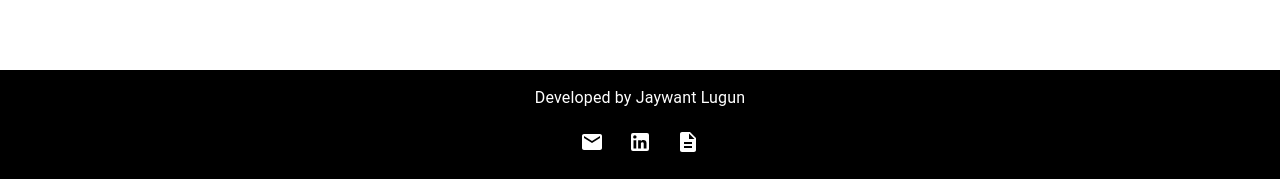
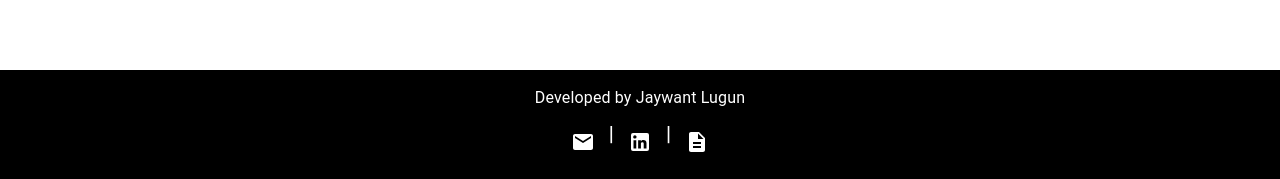
Before and after one commit to jaywantlugun/Rentify-frontend, a React (Create React App) app: page / in a window 1280 px wide. Shown: the part 618-797 px from the top of the page. Built offline with nearby package versions, Linux system fonts and the light colour scheme; no server answers.

Commit message:
added footer and style

```diff
--- a/src/App.js
+++ b/src/App.js
@@ -1,7 +1,8 @@
+import React from 'react';
+import { BrowserRouter as Router, Route, Routes, Navigate } from 'react-router-dom';
 import Home from "./components/Home";
 import Login from "./components/Login";
 import Signup from "./components/Signup";
-import { BrowserRouter as Router, Route, Routes, Navigate } from 'react-router-dom';
 import AuthProvider, { useAuth } from "./security/AuthContext";
 import Logout from "./components/Logout";
 import PropertyForm from "./components/PropertyForm";
@@ -13,19 +14,18 @@ import FooterComponent from "./components/FooterComponent";
 
 function AuthenticatedRoute({ children }) {
   const authContext = useAuth();
-  return authContext.isAuthenticated ? children:<Navigate to="/login" />;
+  return authContext.isAuthenticated ? children : <Navigate to="/login" />;
 }
 
-
 function App() {
-
   return (
-    <div>
     <AuthProvider>
       <Router>
+        <div style={{ display: 'flex', flexDirection: 'column', minHeight: '100vh' }}>
           <Navbar />
+          <div style={{ flex: 1 }}>
             <Routes>
-          <Route path="/" element={<HomePage/>} />
+              <Route path="/" element={<HomePage />} />
               <Route path="/signup" element={<Signup />} />
               <Route path="/login" element={<Login />} />
               <Route path="/logout" element={
@@ -48,12 +48,12 @@ function App() {
                   <UserProperties />
                 </AuthenticatedRoute>
               } />
-
             </Routes>
-        <FooterComponent/>
+          </div>
+          <FooterComponent />
+        </div>
       </Router>
     </AuthProvider>
-    </div>
   );
 }
 
--- a/src/components/FooterComponent.jsx
+++ b/src/components/FooterComponent.jsx
@@ -1,12 +1,12 @@
 import React from 'react';
-import { Box, Container, Grid, Typography, Link, IconButton } from '@mui/material';
+import { Box, Container, Grid, Typography, IconButton } from '@mui/material';
 import EmailIcon from '@mui/icons-material/Email';
 import LinkedInIcon from '@mui/icons-material/LinkedIn';
 import DescriptionIcon from '@mui/icons-material/Description';
 
 const FooterComponent = () => {
     return (
-        <Box sx={{ bgcolor: 'black', color: 'white', py: 2, position: 'fixed', bottom: 0, width: '100%' }}>
+        <Box sx={{ bgcolor: 'black', color: 'white', py: 2, mt: 'auto' }}>
             <Container maxWidth="lg">
                 <Grid container spacing={2} justifyContent="center">
                     <Grid item xs={12} textAlign="center">
@@ -17,9 +17,15 @@ const FooterComponent = () => {
                             <IconButton href="mailto:jaywantlugun2000@gmail.com" color="inherit" size="large">
                                 <EmailIcon />
                             </IconButton>
+                            <Typography variant="h6" noWrap sx={{ mx: '2px' }}>
+                                |
+                            </Typography>
                             <IconButton href="https://www.linkedin.com/in/jaywant-lugun/" target="_blank" color="inherit" size="large">
                                 <LinkedInIcon />
                             </IconButton>
+                            <Typography variant="h6" noWrap sx={{ mx: '2px' }}>
+                                |
+                            </Typography>
                             <IconButton href="https://drive.google.com/file/d/1-5hFzuORS31BPv-VCIaQqHrCjm9nNBPW/view?usp=sharing" target="_blank" color="inherit" size="large">
                                 <DescriptionIcon />
                             </IconButton>
```
Lines whose indentation alone changed are shown as unchanged.
